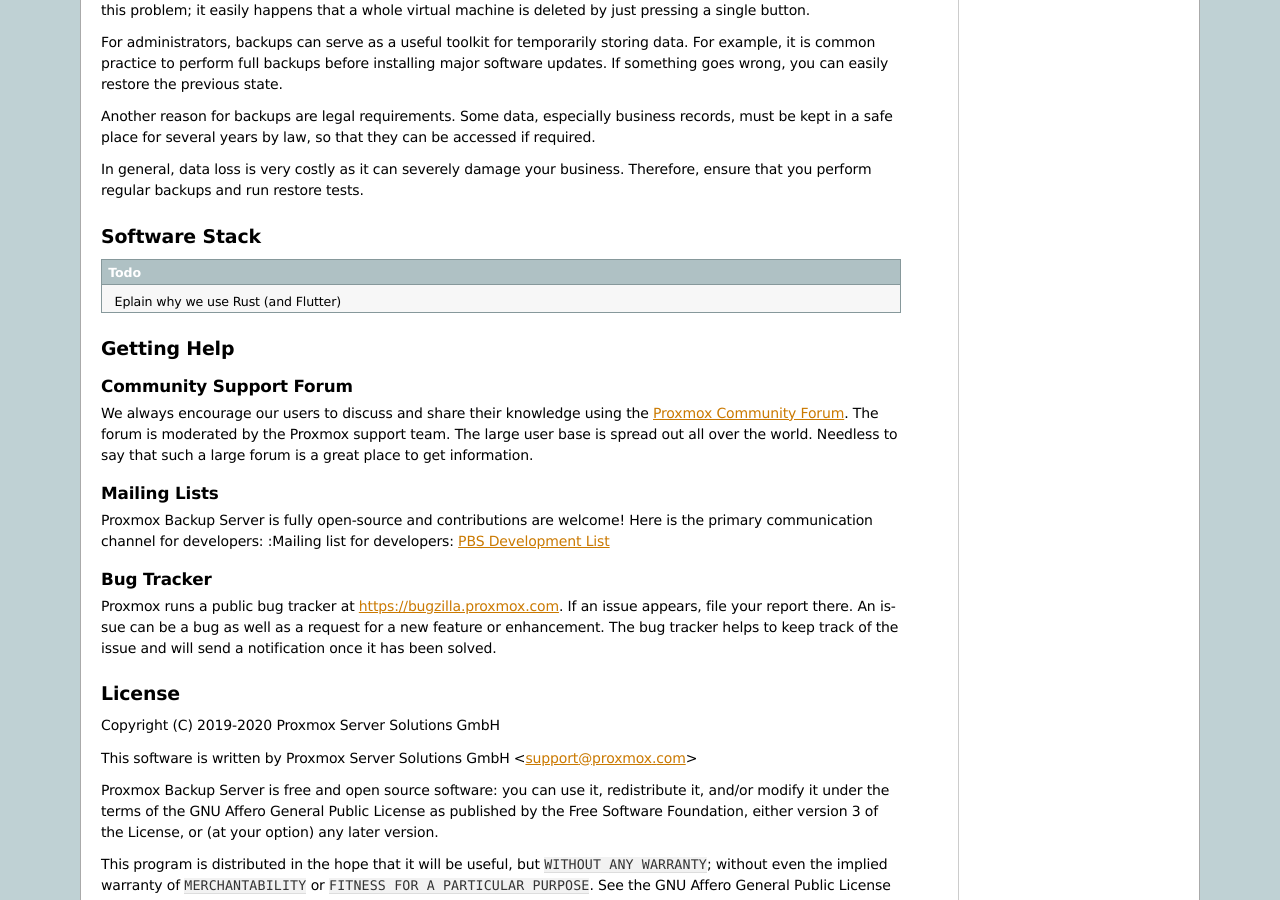
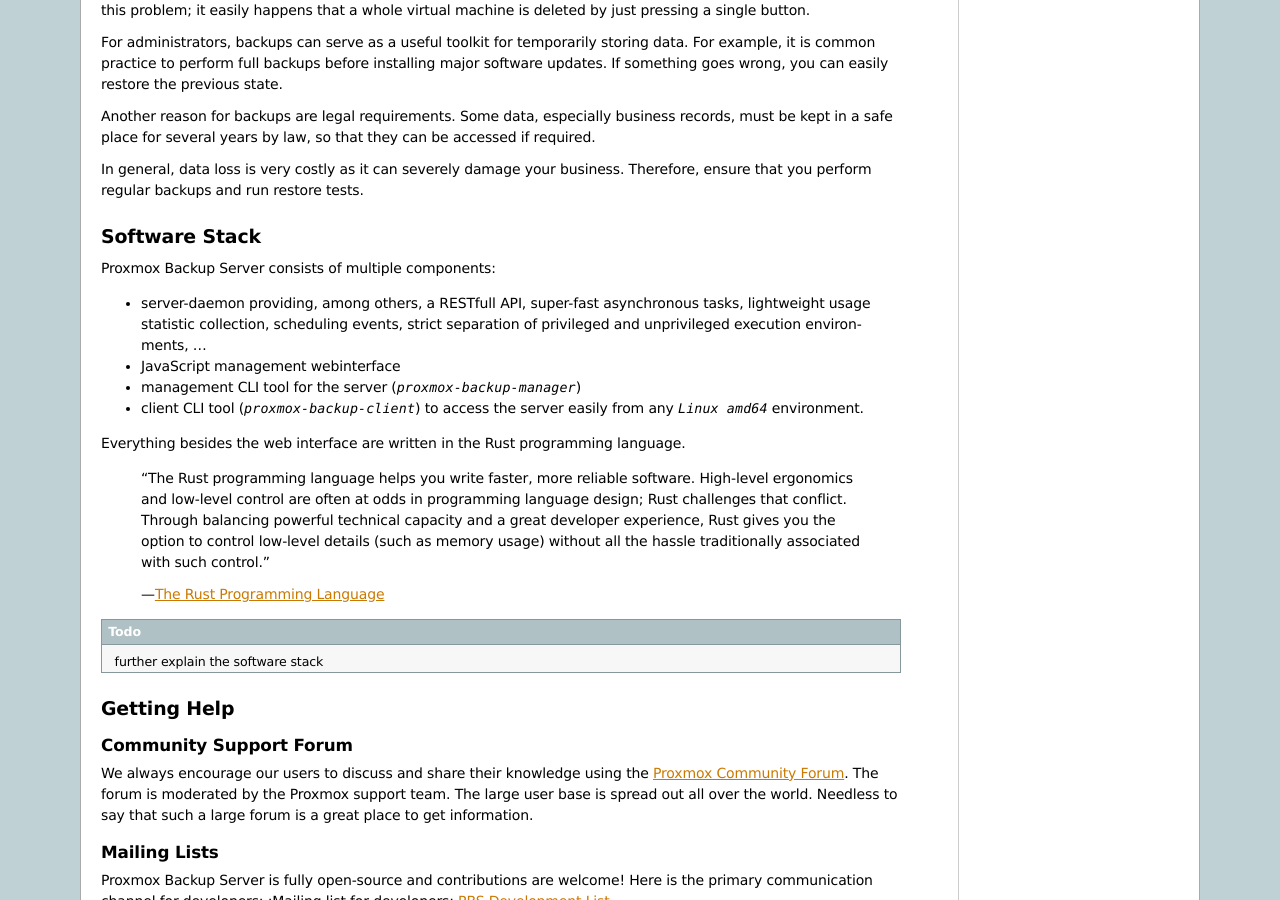
Before and after one commit to proxmox/proxmox-backup, a Sphinx documentation site: the page built from docs/introduction.rst, in a window 1280 px wide and 900 px high, scrolled down 1185 px. Built offline with Sphinx 7.4.7, drawn with Linux system fonts in a browser that asks for light colours.

Commit message:
docs: add initial basic software stack definition
Signed-off-by: Thomas Lamprecht <t.lamprecht@proxmox.com>

```diff
--- a/docs/introduction.rst
+++ b/docs/introduction.rst
@@ -102,8 +102,30 @@
 Software Stack
 --------------
 
-.. todo:: Eplain why we use Rust (and Flutter)
+Proxmox Backup Server consists of multiple components:
 
+* server-daemon providing, among others, a RESTfull API, super-fast
+  asynchronous tasks, lightweight usage statistic collection, scheduling
+  events, strict separation of privileged and unprivileged execution
+  environments, ...
+* JavaScript management webinterface
+* management CLI tool for the server (`proxmox-backup-manager`)
+* client CLI tool (`proxmox-backup-client`) to access the server easily from
+  any `Linux amd64` environment.
+
+Everything besides the web interface are written in the Rust programming
+language.
+
+ "The Rust programming language helps you write faster, more reliable software.
+ High-level ergonomics and low-level control are often at odds in programming
+ language design; Rust challenges that conflict. Through balancing powerful
+ technical capacity and a great developer experience, Rust gives you the option
+ to control low-level details (such as memory usage) without all the hassle
+ traditionally associated with such control."
+
+ -- `The Rust Programming Language <https://doc.rust-lang.org/book/ch00-00-introduction.html>`_
+
+.. todo:: further explain the software stack
 
 Getting Help
 ------------
```
